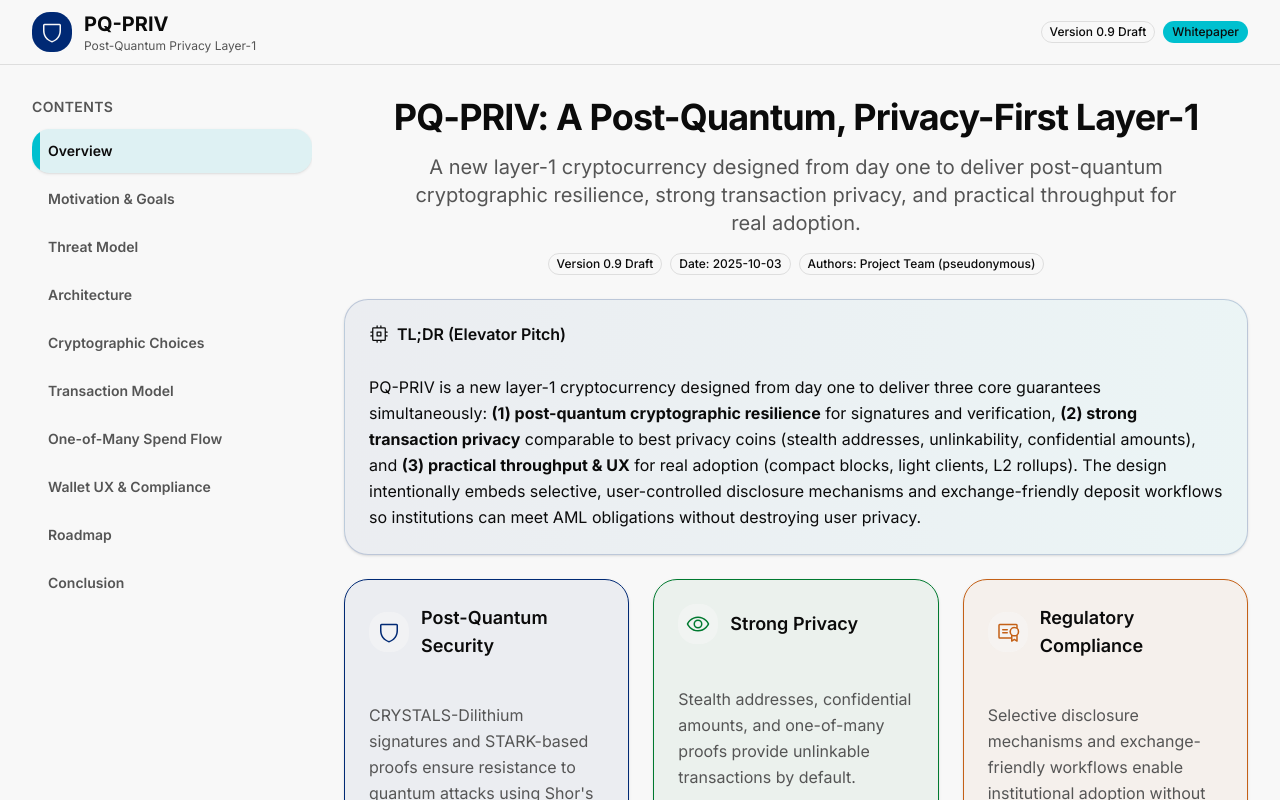
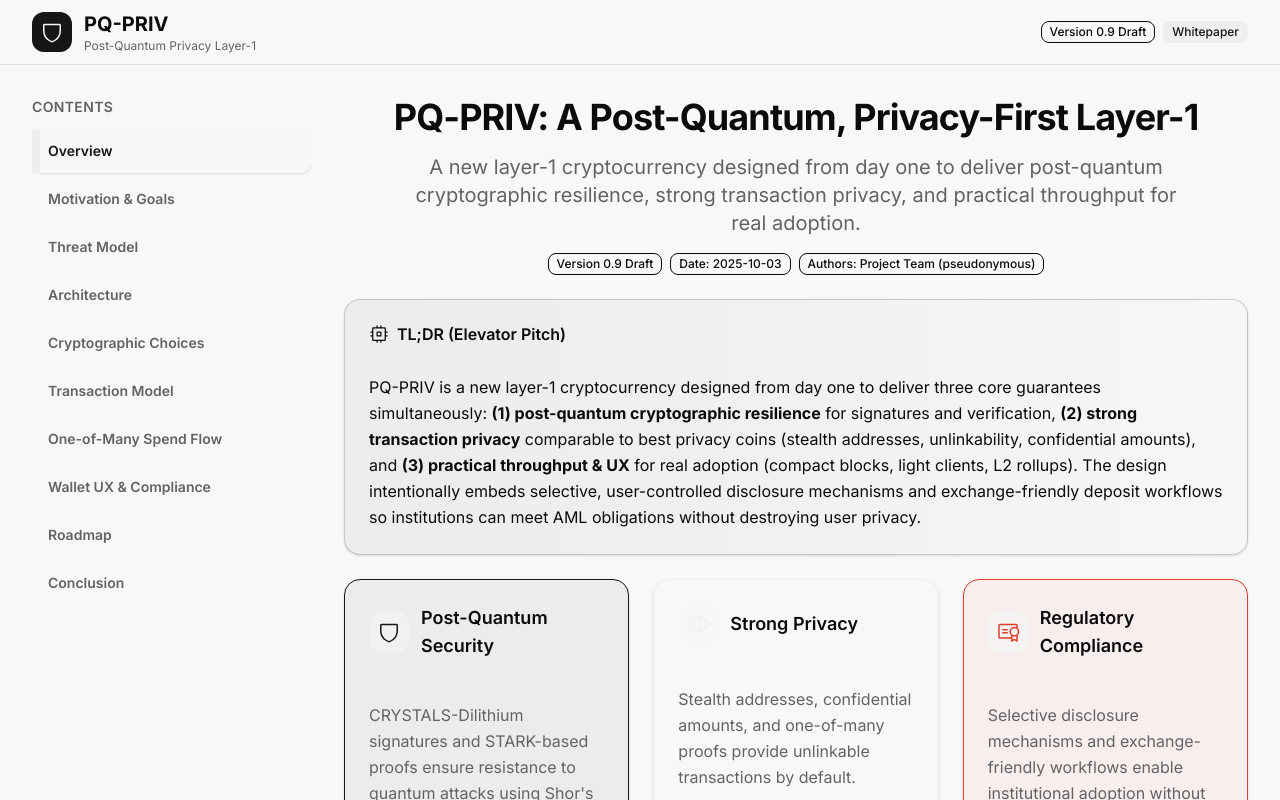
Before and after one commit to o0SilentStorm0o/post-quantum-privacy, a React (Vite) app: page / in a window 1280 px wide. Shown: the top 800 px of the page. Built offline with nearby package versions, Linux system fonts and the light colour scheme.

Commit message:
Generated by Spark: Fix all reported errors.

```diff
--- a/src/index.css
+++ b/src/index.css
@@ -1,33 +1,27 @@
 @import 'tailwindcss';
 @import "tw-animate-css";
-
-@layer base {
-  * {
-    @apply border-border
-  }
-}
 
 :root {
   --background: oklch(0.98 0 0);
   --foreground: oklch(0.15 0 0);
-  --card: oklch(0.96 0 0);
+  --card: oklch(1 0 0);
   --card-foreground: oklch(0.15 0 0);
-  --popover: oklch(0.96 0 0);
+  --popover: oklch(1 0 0);
   --popover-foreground: oklch(0.15 0 0);
-  --primary: oklch(0.3 0.15 250);
+  --primary: oklch(0.2 0 0);
   --primary-foreground: oklch(0.98 0 0);
-  --secondary: oklch(0.5 0.15 150);
-  --secondary-foreground: oklch(0.98 0 0);
-  --muted: oklch(0.94 0 0);
-  --muted-foreground: oklch(0.45 0 0);
-  --accent: oklch(0.7 0.2 200);
-  --accent-foreground: oklch(0.15 0 0);
-  --destructive: oklch(0.6 0.15 50);
+  --secondary: oklch(0.95 0 0);
+  --secondary-foreground: oklch(0.2 0 0);
+  --muted: oklch(0.95 0 0);
+  --muted-foreground: oklch(0.5 0 0);
+  --accent: oklch(0.95 0 0);
+  --accent-foreground: oklch(0.2 0 0);
+  --destructive: oklch(0.6 0.2 30);
   --destructive-foreground: oklch(0.98 0 0);
   --border: oklch(0.9 0 0);
   --input: oklch(0.9 0 0);
   --ring: oklch(0.7 0.2 200);
-  --radius: 0.75rem;
+  --radius: 0.5rem;
 }
 
 @theme {
@@ -96,91 +90,16 @@ body {
   @apply font-semibold text-foreground;
 }
 
-.prose-technical code {
-  @apply bg-muted px-2 py-1 rounded text-sm font-mono;
-}
-
-.prose-technical pre {
-  @apply bg-muted p-4 rounded-lg overflow-x-auto mb-4;
-}
-
-.prose-technical pre code {
-  @apply bg-transparent p-0;
-}
-
-.section-marker {
-  scroll-margin-top: 6rem;
-  transition: background-color 0.3s ease;
-}
-
-.section-marker:target {
-  background-color: oklch(0.7 0.2 200 / 0.1);
-  border-radius: 0.75rem;
-  animation: highlight 2s ease-out;
-}
-
-/* Smooth loading animations */
-@keyframes fadeInUp {
-  from {
-    opacity: 0;
-    transform: translateY(20px);
+@keyframes highlight {
+  0% {
+    background-color: oklch(0.7 0.2 200 / 0.2);
+    transform: scale(1.02);
   }
-  to {
-    opacity: 1;
-    transform: translateY(0);
+  50% {
+    background-color: oklch(0.7 0.2 200 / 0.15);
+  }
+  100% {
+    background-color: oklch(0.7 0.2 200 / 0.05);
+    transform: scale(1);
   }
 }
-
-.fade-in-up {
-  animation: fadeInUp 0.6s ease-out;
-}
-
-/* Enhanced section highlighting */
-.section-highlight {
-  position: relative;
-  overflow: hidden;
-}
-
-.section-highlight::before {
-  content: '';
-  position: absolute;
-  top: 0;
-  left: -100%;
-  width: 100%;
-  height: 100%;
-  background: linear-gradient(
-    90deg,
-    transparent,
-    oklch(0.7 0.2 200 / 0.1),
-    transparent
-  );
-  transition: left 0.8s ease-out;
-}
-
-.section-highlight.active::before {
-  left: 100%;
-}
-
-/* Navigation button improvements */
-.nav-button {
-  position: relative;
-  overflow: hidden;
-}
-
-.nav-button::after {
-  content: '';
-  position: absolute;
-  top: 50%;
-  left: 50%;
-  width: 0;
-  height: 0;
-  background: oklch(0.7 0.2 200 / 0.1);
-  border-radius: 50%;
-  transform: translate(-50%, -50%);
-  transition: width 0.3s ease, height 0.3s ease;
-}
-
-.nav-button:hover::after {
-  width: 100%;
-  height: 100%;
-}
```
Also changed, not shown: src/main.css (+1 -22 lines).
